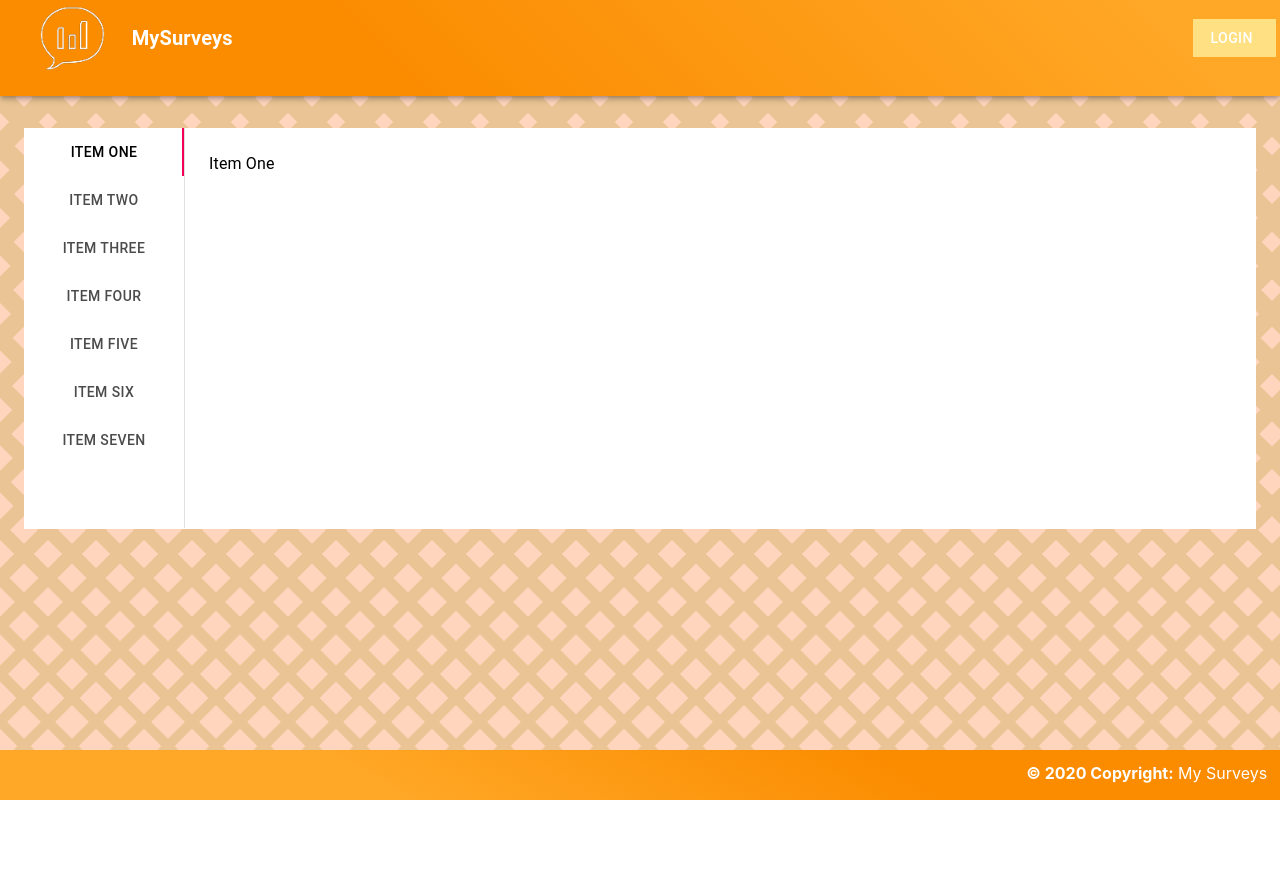
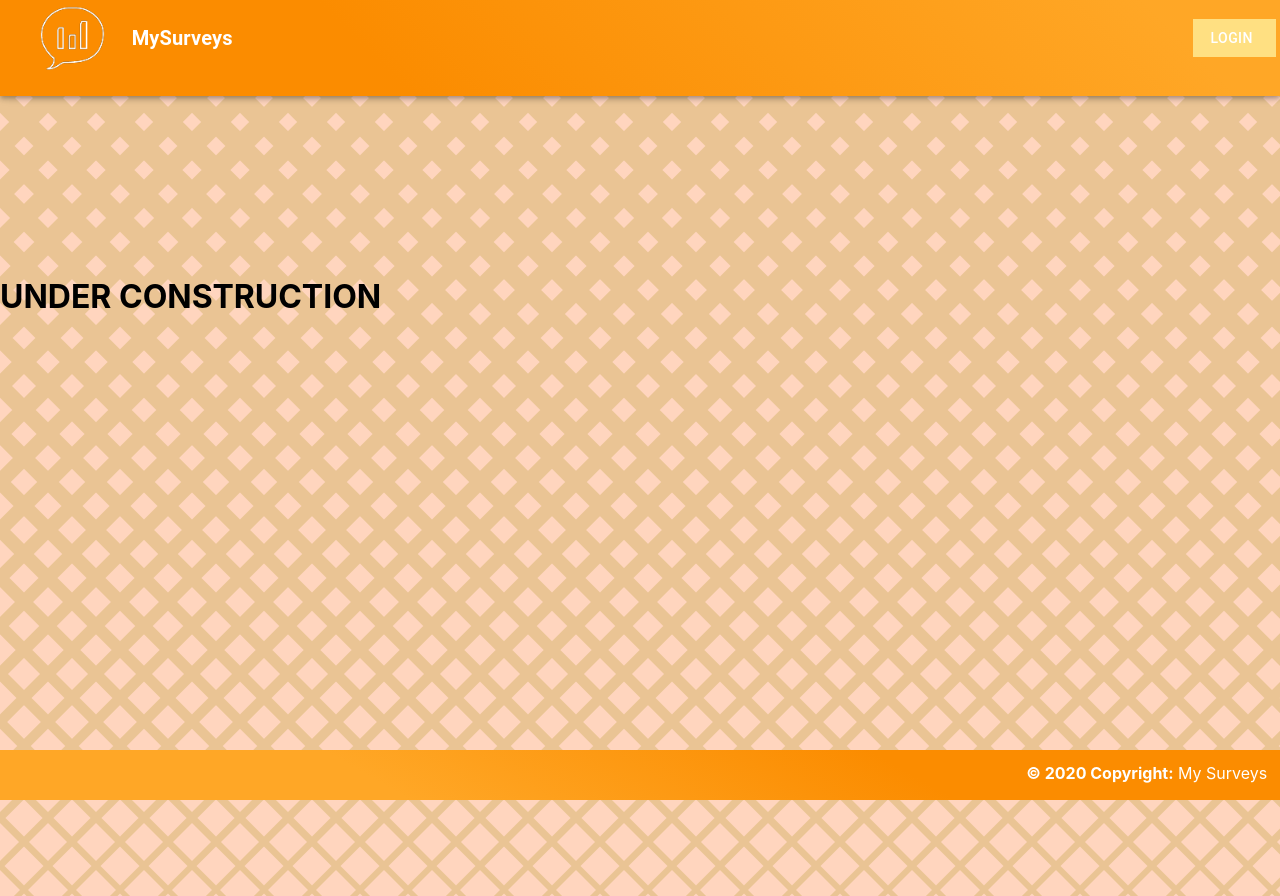
Before and after one commit to Mayra-RR/Surveys_Project, a React (Create React App) app in the folder Surveys_Front/my-surveys/: page /SurveyMaker in a window 1280 px wide. Before the commit the page ends 800 px from the top, so only its background shows below. Built offline with nearby package versions, Linux system fonts and the light colour scheme.

Commit message:
Answer page update

```diff
--- a/Surveys_Front/my-surveys/package.json
+++ b/Surveys_Front/my-surveys/package.json
@@ -14,7 +14,8 @@
     "react": "^16.13.0",
     "react-dom": "^16.13.0",
     "react-router-dom": "^5.1.2",
-    "react-scripts": "3.4.0"
+    "react-scripts": "3.4.0",
+    "survey-react": "^1.5.15"
   },
   "scripts": {
     "start": "react-scripts start",
--- a/Surveys_Front/my-surveys/src/App.js
+++ b/Surveys_Front/my-surveys/src/App.js
@@ -5,6 +5,7 @@
 import Footer from "./components/Footer/Footer";
 import HomeLog from "./components/Login/HomeLog";
 import SurveyMaker from "./Surveys/SurveyMaker/SurveyMaker";
+import Answer from "./Surveys/Anwer/Anwer";
 
 class App extends Component {
   render() {
@@ -18,7 +19,9 @@
               <Switch>
               <Route path="/login" component={HomeLog} />
               <Route path="/SurveyMaker" component={ SurveyMaker } />
+              <Route path="/Answer" component={ Answer } />
               <Route exact path="/Surveys_Project" component={Container} />
+
             </Switch>
 
             <Footer />
--- /dev/null
+++ b/Surveys_Front/my-surveys/src/Surveys/Anwer/Answer.css
@@ -0,0 +1,8 @@
+.answer{
+    display: flex;
+    background: #ffe082;
+    height: 100vh;
+    padding-top: 5%;
+    width: 100%;
+    object-fit: cover;
+}
--- /dev/null
+++ b/Surveys_Front/my-surveys/src/Surveys/Anwer/Anwer.js
@@ -0,0 +1,102 @@
+import "./Answer.css";
+
+import React, { Component } from "react";
+import * as Survey from "survey-react";
+
+class Answer extends Component {
+  surveys = {
+    title: "Product Satisfaction Survey",
+    isRequired: true,
+    questions: [
+      {
+        type: "dropdown",
+        name: "Product",
+        title: "Choose product",
+        choices: ["1|Product1", "2|Product2", "3|Product3"]
+      },
+      {
+        type: "radiogroup",
+        name: "recommend",
+        title: "Would you recommend the product?",
+        isRequired: true,
+        choices: ["1|Would recommend", "2|Would not recommend"]
+      },
+
+      {
+        type: "matrix",
+        isRequired: true,
+        name: "Quality",
+        title:
+          "Please indicate if you agree or disagree with the following statements",
+        columns: [
+          {
+            value: 1,
+            text: "Strongly Disagree"
+          },
+          {
+            value: 2,
+            text: "Disagree"
+          },
+          {
+            value: 3,
+            text: "Neutral"
+          },
+          {
+            value: 4,
+            text: "Agree"
+          },
+          {
+            value: 5,
+            text: "Strongly Agree"
+          }
+        ],
+        rows: [
+          {
+            value: "affordable",
+            text: "Product is affordable"
+          },
+          {
+            value: "does what it claims",
+            text: "Product does what it claims"
+          },
+          {
+            value: "better then others",
+            text: "Product is better than other products on the market"
+          },
+          {
+            value: "easy to use",
+            text: "Product is easy to use"
+          }
+        ]
+      },
+
+      {
+        type: "input",
+        name: "email",
+        title:
+          'Thank you for taking our survey. Please enter your email address, then press the "Submit" button.'
+      }
+    ]
+  };
+
+  onComplete(result) {
+    console.log("Complete! " + result);
+  }
+
+  render() {
+    const model = new Survey.Model(this.surveys);
+    return (
+      <div className="answer">
+        {/*If you do not want to show survey, comment the lines below*/}
+
+        <Survey.Survey
+          model={model}
+          onComplete={this.onComplete}
+          onValueChanged={this.onValueChanged}
+        />
+      </div>
+    );
+  }
+}
+
+export default Answer;
--- a/Surveys_Front/my-surveys/src/Surveys/SurveyMaker/SurveyMaker.css
+++ b/Surveys_Front/my-surveys/src/Surveys/SurveyMaker/SurveyMaker.css
@@ -2,8 +2,7 @@
     display: flex;
     background: url('../../Imgs/orange.png');
     height: 80vh;
-    padding-top: 10%;
+    padding-top: 20%;
     width: 100%;
     object-fit: cover;
-    position: static;
 }
--- a/Surveys_Front/my-surveys/src/Surveys/SurveyMaker/SurveyMaker.js
+++ b/Surveys_Front/my-surveys/src/Surveys/SurveyMaker/SurveyMaker.js
@@ -1,18 +1,60 @@
+/* import ReactDOM from "react-dom"; */
+import "./SurveyMaker.css";
+
 import React, { Component } from "react";
-import Typography from '@material-ui/core/Typography';
-import Container from '@material-ui/core/Container';
-import VerticalTabs from './Vtabs/VerticalTabs'
-import './SurveyMaker.css'
+import * as Survey from "survey-react";
+
+
 
 class SurveyMaker extends Component {
- render(){
-    return<div className="surveyM">
-          <Container /* fixed style={{ backgroundColor: '#ffcc80', height: '100vh'}} */>
-            <VerticalTabs />
-          <Typography component="div"  />
-          </Container>
-        </div>
-       };
-
+  render(){
+    return<>
+    <div className="surveyM">
+    <h1>UNDER CONSTRUCTION</h1>
+    </div>
+    </>
+  }
 }
 export default SurveyMaker;
+
+
+
+/* const survey = [
+  {
+    survey_id: "1",
+    title: "survey",
+    description: "survey creator",
+    questions: [
+      {
+       q_id: "1",
+       question: "question1" '
+       type:"dropdown"
+      },
+    start_date: "date",
+    end_date: "date",
+    created_at: "date",
+    deleted_at: "date"
+  }
+];
+
+export default function SurveyMaker() {
+  const surveyM = survey.map(survey => (
+    <div>
+    <h1 key={survey.survey_id}> {survey.title} </h1>
+    <p> {survey.questions} </p>
+    </div>
+  ));
+
+  return (
+    <div className="surveyM">
+      {surveyM}
+
+    </div>
+  );
+}
+
+ReactDOM.render(
+  <SurveyMaker survey={survey} />,
+  document.getElementById("root")
+);
+ */
--- a/Surveys_Front/my-surveys/src/Surveys/SurveyMaker/Vtabs/VerticalTabs.js
+++ /dev/null
@@ -1,102 +0,0 @@
-import React from 'react';
-import PropTypes from 'prop-types';
-import { makeStyles } from '@material-ui/core/styles';
-import Tabs from '@material-ui/core/Tabs';
-import Tab from '@material-ui/core/Tab';
-import Typography from '@material-ui/core/Typography';
-import Box from '@material-ui/core/Box';
-import './Vtabs.css'
-
-function TabPanel(props) {
-  const { children, value, index, ...other } = props;
-
-  return (
-    <Typography
-      component="div"
-      role="tabpanel"
-      id={`vertical-tabpanel-${index}`}
-      aria-labelledby={`vertical-tab-${index}`} {...other}
-    >
-
-      {value === index && <Box p={3}>{children}</Box>}
-    </Typography>
-  );
-}
-
-TabPanel.propTypes = {
-  children: PropTypes.node,
-  index: PropTypes.any.isRequired,
-  value: PropTypes.any.isRequired,
-};
-
-function a11yProps(index) {
-  return {
-    id: `vertical-tab-${index}`,
-    'aria-controls': `vertical-tabpanel-${index}`,
-  };
-}
-
-const useStyles = makeStyles(theme => ({
-  root: {
-    flexGrow: 1,
-    backgroundColor: theme.palette.background.paper,
-    display: 'flex',
-    height: 400,
-    paddingBottom: 1,
-  },
-  tabs: {
-    borderRight: `1px solid ${theme.palette.divider}`,
-
-  },
-}));
-
-export default function VerticalTabs() {
-  const classes = useStyles();
-  const [value, setValue] = React.useState(0);
-
-  const handleChange = (event, newValue) => {
-    setValue(newValue);
-  };
-
-  return (
-    <div className={classes.root}>
-      <Tabs
-        orientation="vertical"
-        variant="scrollable"
-        value={value}
-        onChange={handleChange}
-        aria-label="Vertical tabs example"
-        className={classes.tabs}
-      >
-        <Tab label="Item One" {...a11yProps(0)} />
-        <Tab label="Item Two" {...a11yProps(1)} />
-        <Tab label="Item Three" {...a11yProps(2)} />
-        <Tab label="Item Four" {...a11yProps(3)} />
-        <Tab label="Item Five" {...a11yProps(4)} />
-        <Tab label="Item Six" {...a11yProps(5)} />
-        <Tab label="Item Seven" {...a11yProps(6)} />
-      </Tabs>
-      <TabPanel value={value} index={0}>
-        Item One
-      </TabPanel>
-      <TabPanel value={value} index={1}>
-        Item Two
-      </TabPanel>
-      <TabPanel value={value} index={2}>
-        Item Three
-      </TabPanel>
-      <TabPanel value={value} index={3}>
-        Item Four
-      </TabPanel>
-      <TabPanel value={value} index={4}>
-        Item Five
-      </TabPanel>
-      <TabPanel value={value} index={5}>
-        Item Six
-      </TabPanel>
-      <TabPanel value={value} index={6}>
-        Item Seven
-      </TabPanel>
-    </div>
-  );
-}
--- a/Surveys_Front/my-surveys/src/components/container/Container.js
+++ b/Surveys_Front/my-surveys/src/components/container/Container.js
@@ -5,7 +5,7 @@
 import idea from "../../Imgs/idea.png";
 import Typography from "@material-ui/core/Typography";
 import { Link } from "react-router-dom";
-import HomeLog from "../Login/HomeLog";
+import Answer from "../../Surveys/Anwer/Anwer";
 import SurveyMaker from "../../Surveys/SurveyMaker/SurveyMaker";
 
 import "./Container.css";
@@ -37,8 +37,8 @@
                   <label> Create! </label>
                 </Button>
               </Link>
-              <Link to="/login" className="loginBtn2">
-                <Button color="inherit" onclick={HomeLog}>
+              <Link to="/Answer" className="loginBtn2">
+                <Button color="inherit" onclick={Answer}>
                   <label> Answer </label>
                 </Button>
               </Link>
```
Also changed, not shown: Surveys_Front/my-surveys/src/components/container/survey.js (deleted, +0 -81 lines), Surveys_Front/my-surveys/src/Surveys/Questions/Questions.js (line endings or trailing spaces), Surveys_Front/my-surveys/src/Surveys/SurveyMaker/Vtabs/Vtabs.css (deleted), 1 other file (tests, documents, lock files or other folders).
